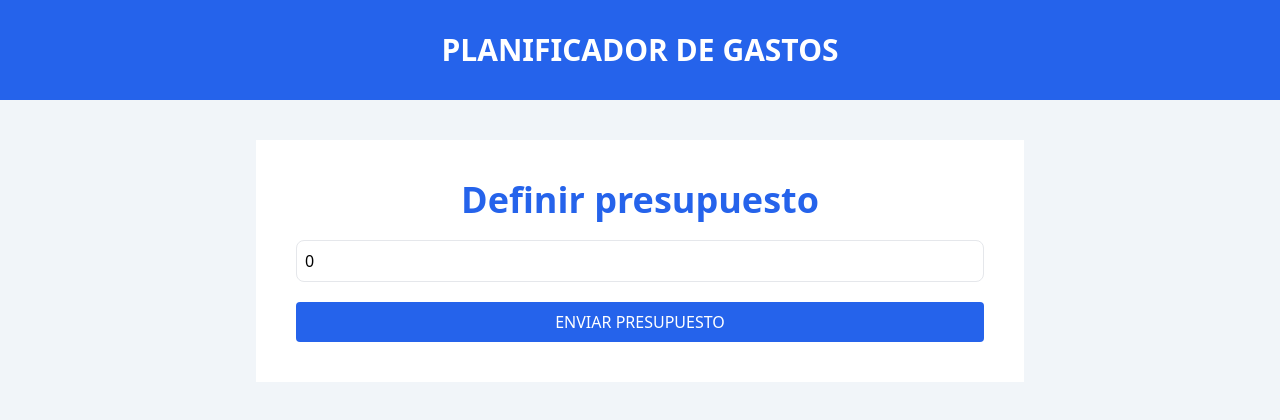
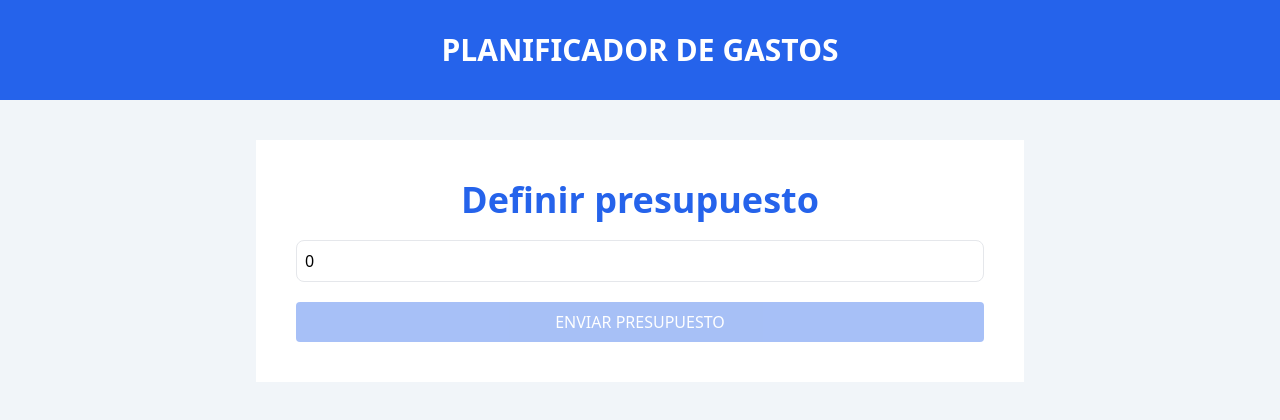
Before and after one commit to joninoni/App_Gastos, a React (Vite) app: page / in a window 1280 px wide. Shown: the top 420 px of the page. Built offline with nearby package versions, Linux system fonts and the light colour scheme.

Commit message:
añado la validacion al presupuesto

```diff
--- a/src/components/BudgetForm.tsx
+++ b/src/components/BudgetForm.tsx
@@ -1,4 +1,4 @@
-import { useState } from "react"
+import { useMemo, useState } from "react"
 
 const BudgetForm = () => {
 
@@ -7,6 +7,11 @@ const BudgetForm = () => {
     const handleChange = (e : React.ChangeEvent<HTMLInputElement>) => {
         setBudget(+e.target.value)
     }
+
+    const isValid = useMemo( ()=>{
+        //verifico que sea un numero y que sea mayor a cero
+        return isNaN(budget) || budget <=0
+    },[budget])
 
     return (
         <form className=" space-y-5">
@@ -32,7 +37,8 @@ const BudgetForm = () => {
 
             <input type="submit"
                 value="Enviar presupuesto"
-                className=" uppercase text-white bg-blue-600 p-2 rounded w-full"
+                className=" uppercase text-white bg-blue-600 p-2 rounded w-full disabled:opacity-40"
+                disabled={isValid}
             />
         </form>
     )
```
